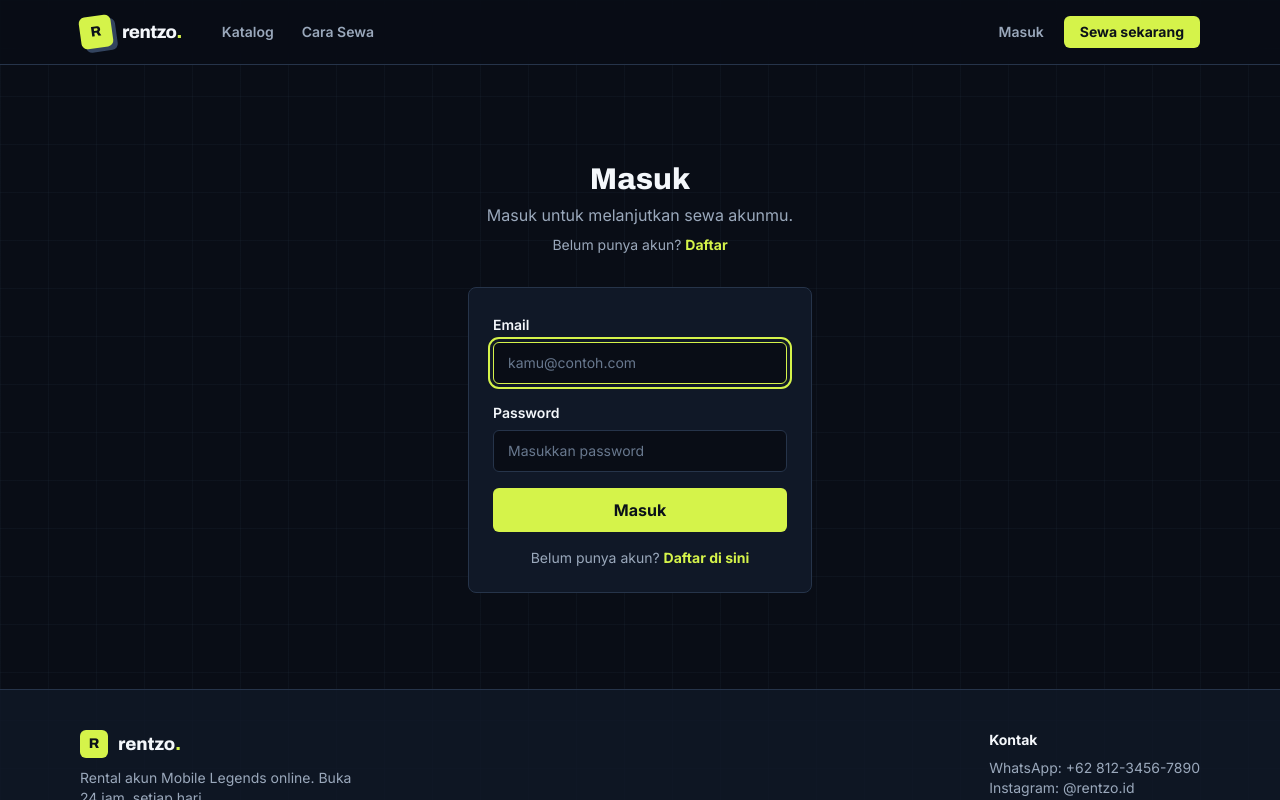
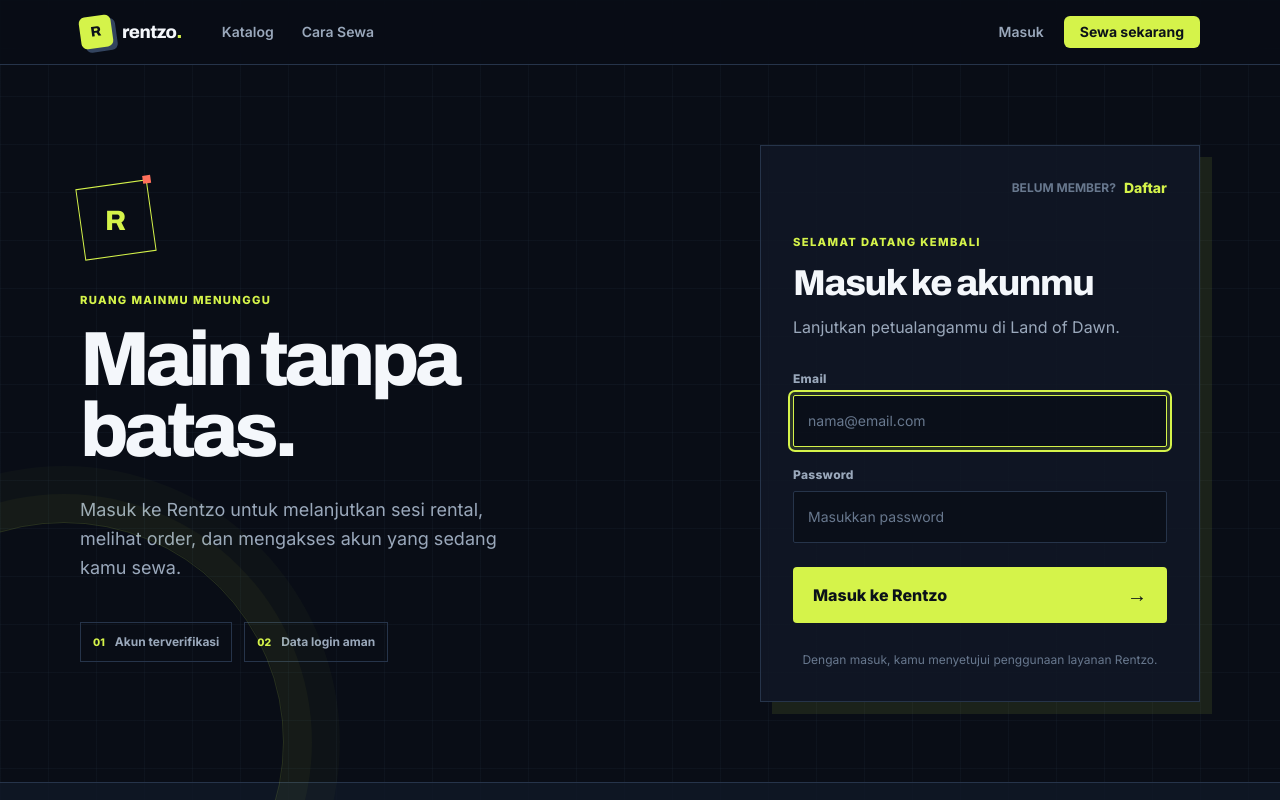
Before and after one commit to Abinayanafaiq/rentbun, a Next.js app in the folder playzo-app/: page /masuk in a window 1280 px wide. Shown: the top 800 px of the page. Built offline with nearby package versions, Linux system fonts and the light colour scheme; no server answers.

Commit message:
update layout login

```diff
--- a/playzo-app/app/globals.css
+++ b/playzo-app/app/globals.css
@@ -48,7 +48,20 @@
 .account-card:hover { transform: translateY(-4px); box-shadow: 7px 7px 0 rgba(213, 243, 74, .1); }
 .gallery-main { box-shadow: 10px 10px 0 rgba(38, 52, 74, .55); }
 .booking-panel { box-shadow: 9px 9px 0 rgba(213, 243, 74, .1); }
+.auth-page { min-height: calc(100vh - 160px); position: relative; }
+.auth-page::before { content: ""; position: absolute; width: 440px; height: 440px; left: -220px; bottom: -180px; border: 1px solid rgba(213,243,74,.15); border-radius: 50%; box-shadow: 0 0 0 28px rgba(213,243,74,.035), 0 0 0 56px rgba(213,243,74,.025); pointer-events: none; }
+.auth-emblem { position: relative; display: inline-grid; place-items: center; width: 72px; height: 72px; border: 1px solid var(--color-accent); transform: rotate(-8deg); }
+.auth-emblem span { font: 800 28px var(--font-archivo), sans-serif; color: var(--color-accent); transform: rotate(8deg); }
+.auth-emblem i { position: absolute; width: 8px; height: 8px; right: -5px; top: -5px; background: var(--color-live); }
+.auth-trust span { display: inline-flex; align-items: center; gap: 10px; padding: 10px 12px; border: 1px solid var(--color-line); color: var(--color-soft); font-size: .75rem; font-weight: 700; }
+.auth-trust b { color: var(--color-accent); font-size: .65rem; }
+.auth-panel { background: rgba(16,24,39,.82); border: 1px solid var(--color-line); padding: 32px; box-shadow: 12px 12px 0 rgba(213,243,74,.09); }
+.auth-input { margin-top: 0; min-height: 52px; border-radius: 2px; background: rgba(9,13,22,.7); }
+.auth-input:focus { box-shadow: 0 0 0 3px rgba(213,243,74,.12); }
+.auth-submit { min-height: 56px; }
+.auth-caption { line-height: 1.5; }
 @media (max-width: 640px) { body { background-size: 32px 32px; } .hero-card { transform: none; box-shadow: 7px 7px 0 rgba(213, 243, 74, .12); } .hero-wrap::before { right: -30%; top: 0; } }
+@media (max-width: 640px) { .auth-page { min-height: auto; padding-top: 28px; } .auth-panel { padding: 24px 20px; box-shadow: 7px 7px 0 rgba(213,243,74,.09); } }
 
 @keyframes marquee {
   to { transform: translateX(-50%); }
--- a/playzo-app/app/masuk/page.js
+++ b/playzo-app/app/masuk/page.js
@@ -10,18 +10,38 @@
   if (await getUserId()) redirect("/profil");
 
   return (
-    <div className="max-w-sm mx-auto px-5 py-24">
-      <div className="text-center mb-8">
-        <h1 className="font-display font-extrabold text-3xl text-text">Masuk</h1>
-        <p className="text-soft mt-1.5">Masuk untuk melanjutkan sewa akunmu.</p>
-        <p className="text-soft text-sm mt-2">
-          Belum punya akun?{" "}
-          <Link href="/daftar" className="font-bold text-accent hover:text-accent2">
-            Daftar
-          </Link>
-        </p>
+    <div className="auth-page max-w-6xl mx-auto px-4 py-10 sm:py-16 lg:py-20">
+      <div className="auth-layout grid lg:grid-cols-[1fr_440px] gap-10 lg:gap-20 items-center">
+        <section className="auth-intro hidden lg:block">
+          <div className="auth-emblem mb-9"><span>R</span><i aria-hidden="true" /></div>
+          <p className="eyebrow mb-4">Ruang mainmu menunggu</p>
+          <h1 className="auth-title font-display font-extrabold text-[clamp(3.5rem,6vw,6rem)] leading-[.92] tracking-[-.06em] text-text max-w-[8ch]">
+            Main tanpa batas.
+          </h1>
+          <p className="text-lg text-soft leading-relaxed max-w-[38ch] mt-7">
+            Masuk ke Rentzo untuk melanjutkan sesi rental, melihat order, dan mengakses akun yang sedang kamu sewa.
+          </p>
+          <div className="auth-trust flex flex-wrap gap-3 mt-10">
+            <span><b>01</b> Akun terverifikasi</span>
+            <span><b>02</b> Data login aman</span>
+          </div>
+        </section>
+
+        <section className="auth-panel">
+          <div className="flex items-center justify-between mb-9">
+            <Link href="/" className="font-display font-extrabold text-lg text-text lg:hidden">rentzo<span className="text-accent">.</span></Link>
+            <span className="text-xs font-bold text-faint ml-auto">BELUM MEMBER?</span>
+            <Link href="/daftar" className="ml-2 text-sm font-extrabold text-accent hover:text-accent2">Daftar</Link>
+          </div>
+          <div className="mb-8">
+            <p className="eyebrow mb-3">Selamat datang kembali</p>
+            <h2 className="font-display font-extrabold text-4xl tracking-[-.04em] text-text">Masuk ke akunmu</h2>
+            <p className="text-soft mt-3">Lanjutkan petualanganmu di Land of Dawn.</p>
+          </div>
+          <UserLoginForm />
+          <p className="auth-caption text-center text-xs text-faint mt-7">Dengan masuk, kamu menyetujui penggunaan layanan Rentzo.</p>
+        </section>
       </div>
-      <UserLoginForm />
     </div>
   );
 }
--- a/playzo-app/components/UserLoginForm.js
+++ b/playzo-app/components/UserLoginForm.js
@@ -1,40 +1,32 @@
 "use client";
 
 import { useActionState } from "react";
-import Link from "next/link";
 import { loginUser } from "@/app/actions";
-import { card, input, span, label, btnPrimary } from "@/components/ui";
+import { input } from "@/components/ui";
 
 export default function UserLoginForm() {
   const [state, formAction, pending] = useActionState(loginUser, null);
 
   return (
-    <form action={formAction} className={`${card} p-6`}>
-      <label className={`${label} mb-4`}>
-        <span className={span}>Email</span>
-        <input name="email" type="email" required autoFocus placeholder="kamu@contoh.com" className={input} />
+    <form action={formAction} className="auth-form">
+      <label className="auth-field block mb-5">
+        <span className="block text-xs font-extrabold tracking-wide text-soft mb-2">Email</span>
+        <input name="email" type="email" required autoFocus placeholder="nama@email.com" className={`${input} auth-input`} />
       </label>
-      <label className={`${label} mb-4`}>
-        <span className={span}>Password</span>
-        <input name="password" type="password" required placeholder="Masukkan password" className={input} />
+      <label className="auth-field block mb-6">
+        <span className="block text-xs font-extrabold tracking-wide text-soft mb-2">Password</span>
+        <input name="password" type="password" required placeholder="Masukkan password" className={`${input} auth-input`} />
       </label>
 
       {state?.error && (
-        <p className="mb-4 text-sm font-semibold text-live bg-livebg border border-live/50 rounded-md px-4 py-2.5">
+          <p className="mb-5 text-sm font-semibold text-live bg-livebg border border-live/50 rounded-sm px-4 py-3">
           {state.error}
         </p>
       )}
 
-      <button type="submit" disabled={pending} className={btnPrimary}>
-        {pending ? "Memeriksa..." : "Masuk"}
+      <button type="submit" disabled={pending} className="auth-submit w-full flex items-center justify-between font-extrabold px-5 py-4 rounded-sm bg-accent text-onaccent hover:bg-accent2 transition-colors disabled:opacity-50">
+        <span>{pending ? "Memeriksa..." : "Masuk ke Rentzo"}</span><span className="text-xl leading-none" aria-hidden="true">→</span>
       </button>
-
-      <p className="text-sm text-center text-soft mt-4">
-        Belum punya akun?{" "}
-        <Link href="/daftar" className="font-bold text-accent hover:text-accent2">
-          Daftar di sini
-        </Link>
-      </p>
     </form>
   );
 }
```
